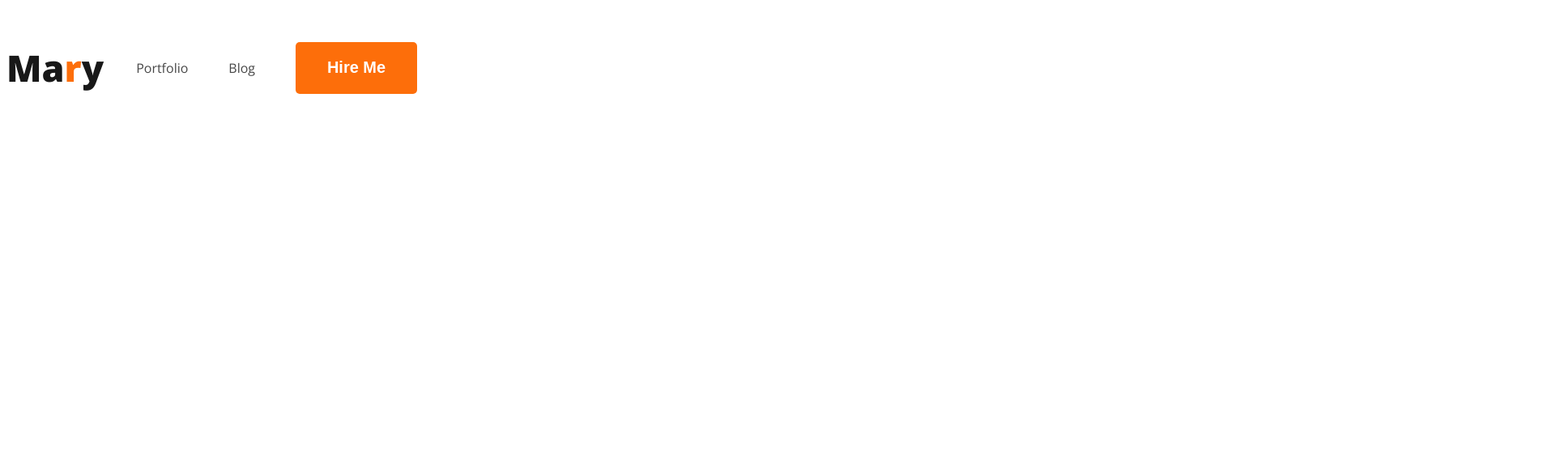
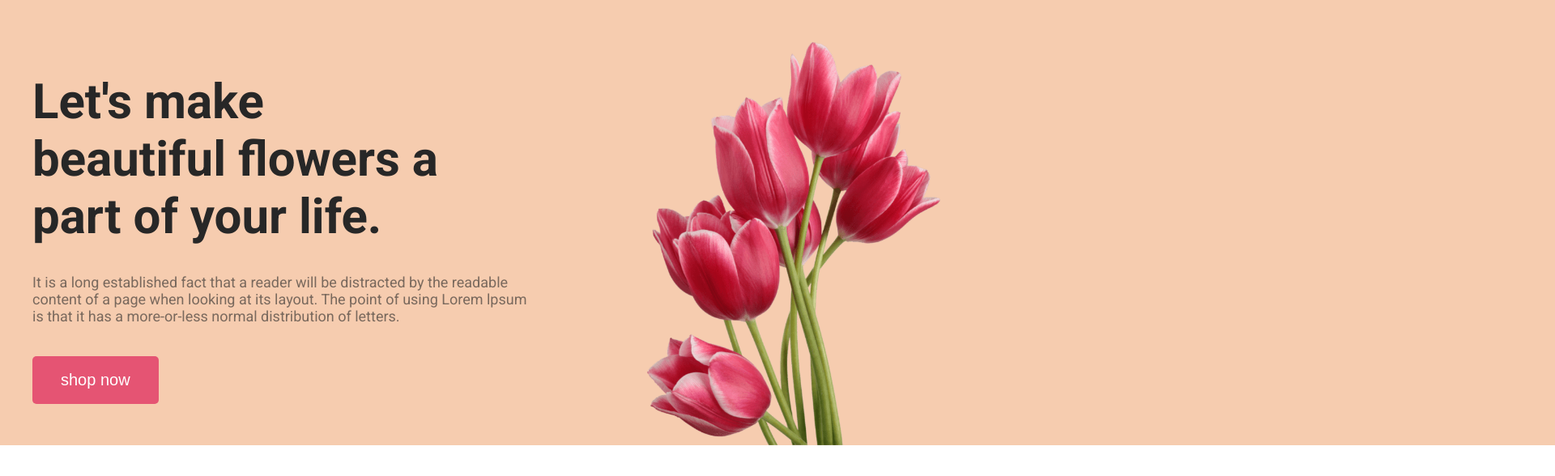
Before and after one commit to Muntasir-007/devoloper-protfilio, a plain HTML site: page index.html in a window 1280 px wide. Shown: the whole page at 81% size, 1920 px wide, since content can reach past the window. Drawn offline with nearby package versions, Linux system fonts and the light colour scheme.

Commit message:
first commit

```diff
--- a/index.html
+++ b/index.html
@@ -6,20 +6,29 @@
     <title>Developer Portfolio</title>
     <link rel="preconnect" href="https://fonts.googleapis.com">
     <link rel="preconnect" href="https://fonts.gstatic.com" crossorigin>
-    <link href="https://fonts.googleapis.com/css2?family=Open+Sans:wght@400;700;800&display=swap" rel="stylesheet">
-    <link rel="stylesheet" href="styles/portfolio.css">
+    <link href="https://fonts.googleapis.com/css2?family=Open+Sans:wght@400;700;800&family=Roboto:wght@400;700;900&display=swap" rel="stylesheet">
+    <link rel="preconnect" href="https://fonts.googleapis.com">
+    <link rel="stylesheet" href="style.css">
 </head>
 <body>
-    <header>
-       <nav>
-        <h3 class="nav-title">Ma<span class="primary-text">r</span>y</h3>
-        <ul>
-            <li><a href="">Portfolio</a></li>
-            <li><a href="">Blog</a></li>
-            <li><button class="btn-button">Hire Me</button></li>
-        </ul>
-       </nav>
-    </header>
+    <!--- header section --->
+    <div class="header">
+      <div class="header-1">
+        <h1> <span>Let's make <br> beautiful flowers a <br>part of your
+          life.</span></h1> <br>
+          <p class="paragraph">It is a long established fact that a reader will be
+            distracted by the readable<br> content of a page when looking at its layout.
+           The point of using Lorem lpsum<br> is that it has a more-or-less normal distribution
+            of letters.</p>
+            <li><button class="btn-primary">shop now</button>
+            </li>
+
+           </div>
+
+          <div class="img">
+            <img class="img" src="pngwing 10.png" alt="" height="500px" width="400px">
+          </div>
+    </div>
 
 </body>
 </html>
--- /dev/null
+++ b/style.css
@@ -0,0 +1,53 @@
+* {
+
+    margin: 0;
+    padding: 0;
+    box-sizing: border-box;
+
+}
+body {
+    font-family: 'Open Sans', sans-serif;
+    font-family: 'Roboto', sans-serif;
+
+}
+
+.header {
+
+   background-color: rgba(246, 204, 175, 1);
+   width: 1920px;
+   height: 550px;
+
+}
+.header-1 {
+    position: absolute;
+    left: 40px;
+    top: 90px;
+    color: #272727;
+    font-size: 30px;
+    font-size: bold;
+}
+.paragraph {
+
+    font-size: 18px;
+    color: rgba(39, 39, 39, 0.60);
+}
+.img {
+    position: absolute;
+    right: 50px;
+    top: 25px;
+}
+.header li {
+    list-style: none;
+
+}
+.btn-primary {
+    position: absolute;
+    border-radius: 5px;
+    background: rgba(229, 84, 115, 1);
+    border: 0;
+    font-size: 20px;
+    color: white;
+    padding: 18px 35px;
+    top: 350px;
+    cursor: pointer;
+}
--- a/styles/portfolio.css
+++ /dev/null
@@ -1,42 +0,0 @@
-/* common shard styles*/
-body {
-    font-family: 'Open Sans', sans-serif;
-}
-.primary-text {
-    color: #FD6E0A;
-}
-
-.btn-button {
-    border-radius: 5px;
-    background: #FD6E0A;
-    border: 0;
-    color: white;
-    font-size: 20px;
-    font-weight: 700;
-    width: 150px;
-    height: 64px;
-    flex-shrink: 0;
-}
-/* nav related styles */
-nav {
-    display: flex;
-    /*justify-content: space-around;*/
-    align-items: center;
-}
-.nav-title {
-    color: #181818;
-    font-size: 45px;
-    font-weight: 800;
-}
-nav > ul {
-    display: flex;
-    align-items: center;
-}
-nav li {
-    list-style: none;
-    margin-right: 50px;
-}
-nav a {
-    text-decoration: none;
-    color: #474747;
-}
```
Also changed, not shown: Flower 01.png (added), Group 57.png (added), Group 58.png (added), Group 59.png (added), Rectangle 4.png (added), Rectangle 5.png (added), Rectangle 6.png (added), Rectangle 9.png (added), pngwing 10.png (added), pngwing 5.png (added), pngwing 6.png (added), pngwing 7.png (added), pngwing 8.png (added).
